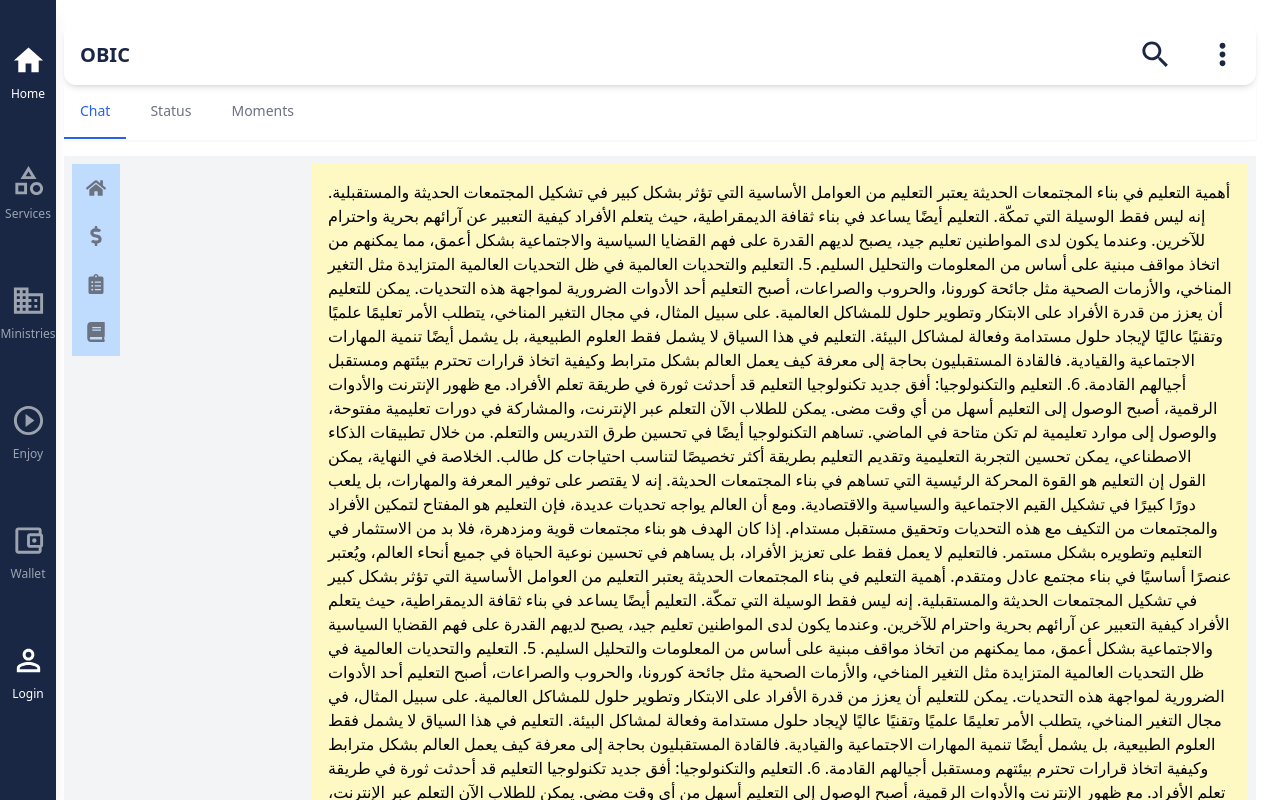
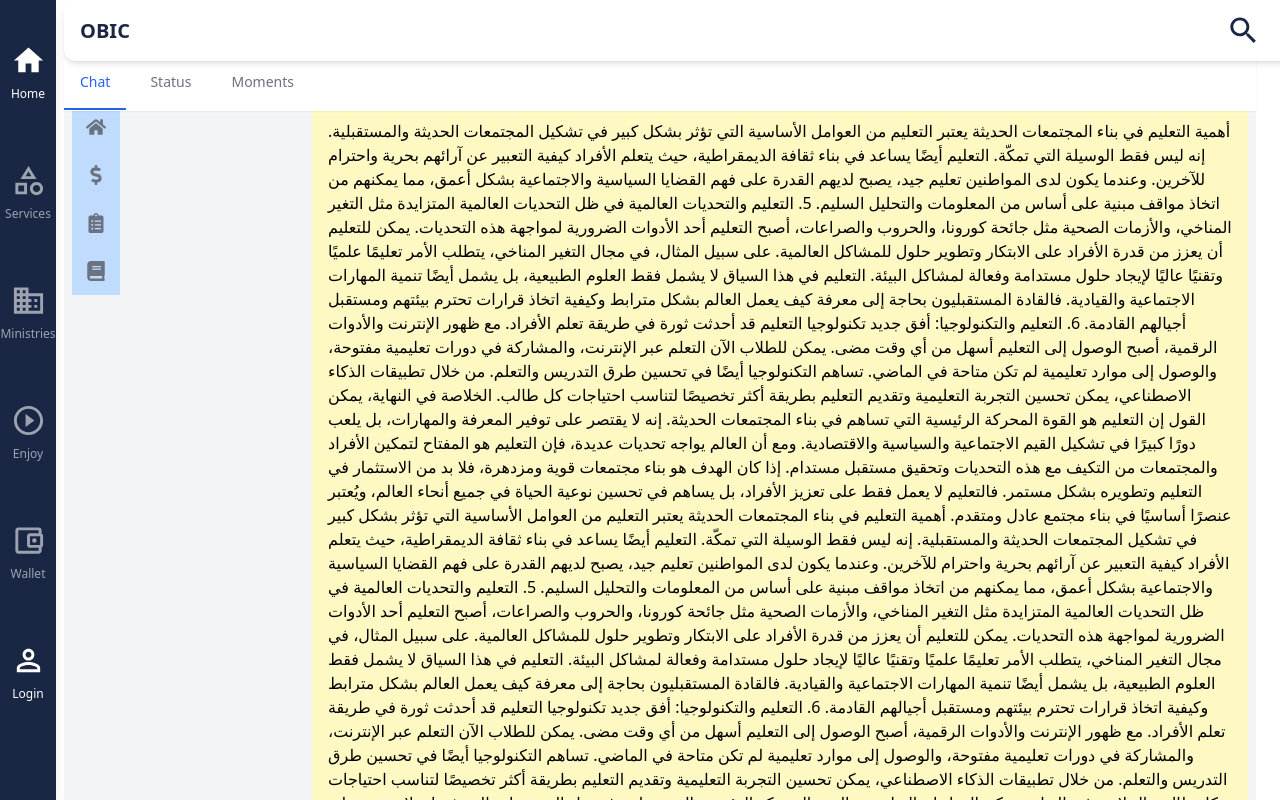
Before and after one commit to Tem-manager/ObicSystemWebsite, a React (Vite) app: page /chat in a window 1280 px wide. Shown: the top 800 px of the page. Built offline with nearby package versions, Linux system fonts and the light colour scheme.

Commit message:
fixed header

```diff
--- a/src/features/chat/Components/Partials/Header.tsx
+++ b/src/features/chat/Components/Partials/Header.tsx
@@ -1,14 +1,43 @@
-import { MoreVert as MoreVertIcon, Search as SearchIcon } from '@mui/icons-material';
+// import { MoreVert as MoreVertIcon, Search as SearchIcon } from '@mui/icons-material';
+
+// function Header() {
+//   return (
+//     <div className="top-4 sticky w-full z-50   ">
+//       <div className="w-full bg-white px-4 py-2 shadow-md rounded-xl shadow-md ">
+//         <div className="flex items-center justify-between h-[45px] ">
+//           {/* Left section - OBIC text */}
+//           <div className="text-[#192745] text-xl font-semibold">
+//             OBIC
+//           </div>
+
+//           {/* Right section - Search icon and Three-dot menu button */}
+//           <div className="flex items-center space-x-8 text-[#192745]">
+//             {/* Search icon */}
+//             <button type="button">
+//               <SearchIcon fontSize="large" />
+//             </button>
+
+//             {/* Three-dot menu button */}
+//             <button type="button">
+//               <MoreVertIcon fontSize="large" />
+//             </button>
+//           </div>
+//         </div>
+//       </div>
+//     </div>
+//   );
+// }
+
+// export default Header;
+import { MoreVert as MoreVertIcon, Search as SearchIcon } from "@mui/icons-material";
 
 function Header() {
   return (
-    <div className="top-4 sticky w-full z-50   ">
-      <div className="w-full bg-white px-4 py-2 shadow-md rounded-xl shadow-md ">
-        <div className="flex items-center justify-between h-[45px] ">
+    <div className="fixed top-0 w-full z-50">
+      <div className="w-full bg-white px-4 py-2 shadow-md rounded-xl">
+        <div className="flex items-center justify-between h-[45px]">
           {/* Left section - OBIC text */}
-          <div className="text-[#192745] text-xl font-semibold">
-            OBIC
-          </div>
+          <div className="text-[#192745] text-xl font-semibold">OBIC</div>
 
           {/* Right section - Search icon and Three-dot menu button */}
           <div className="flex items-center space-x-8 text-[#192745]">
```
